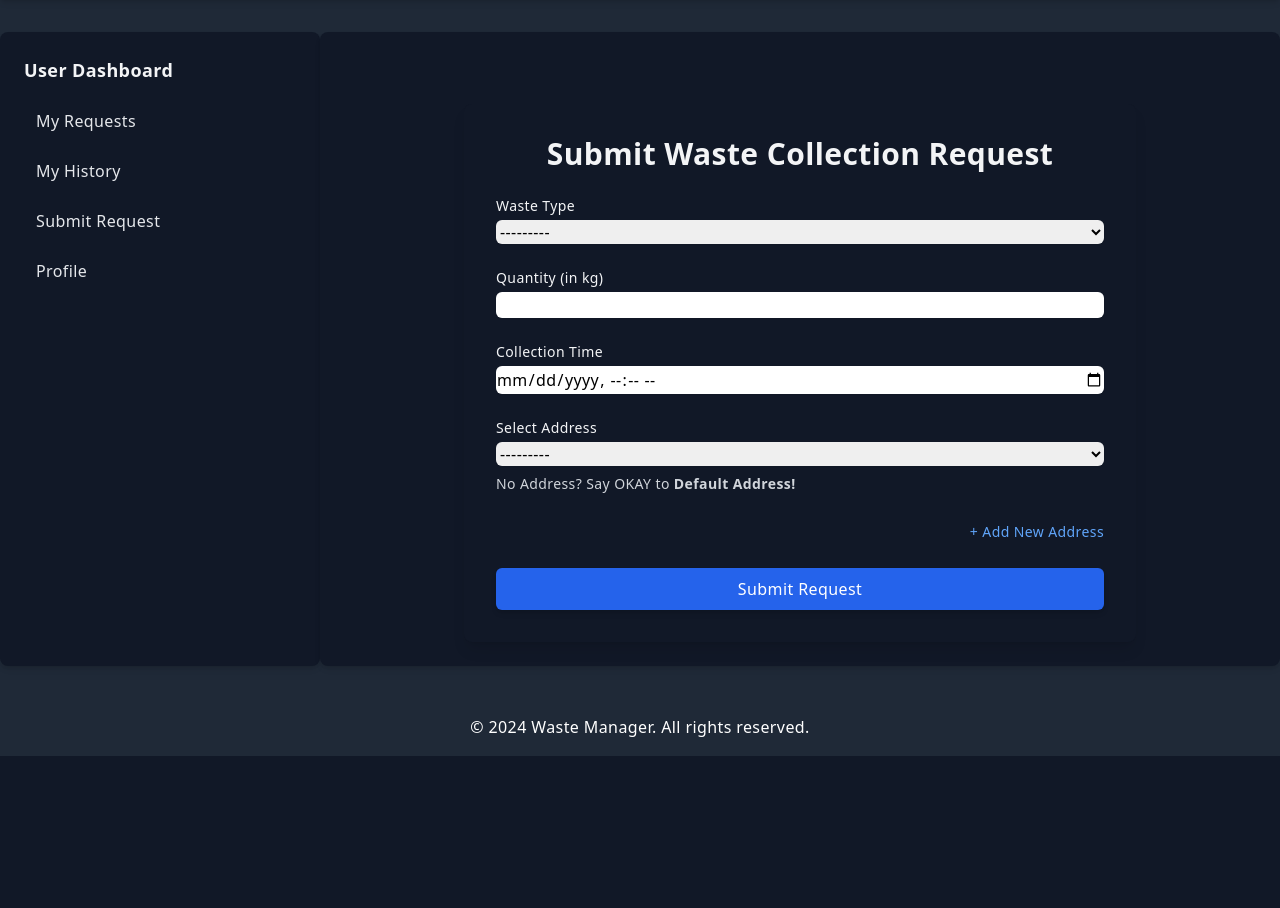
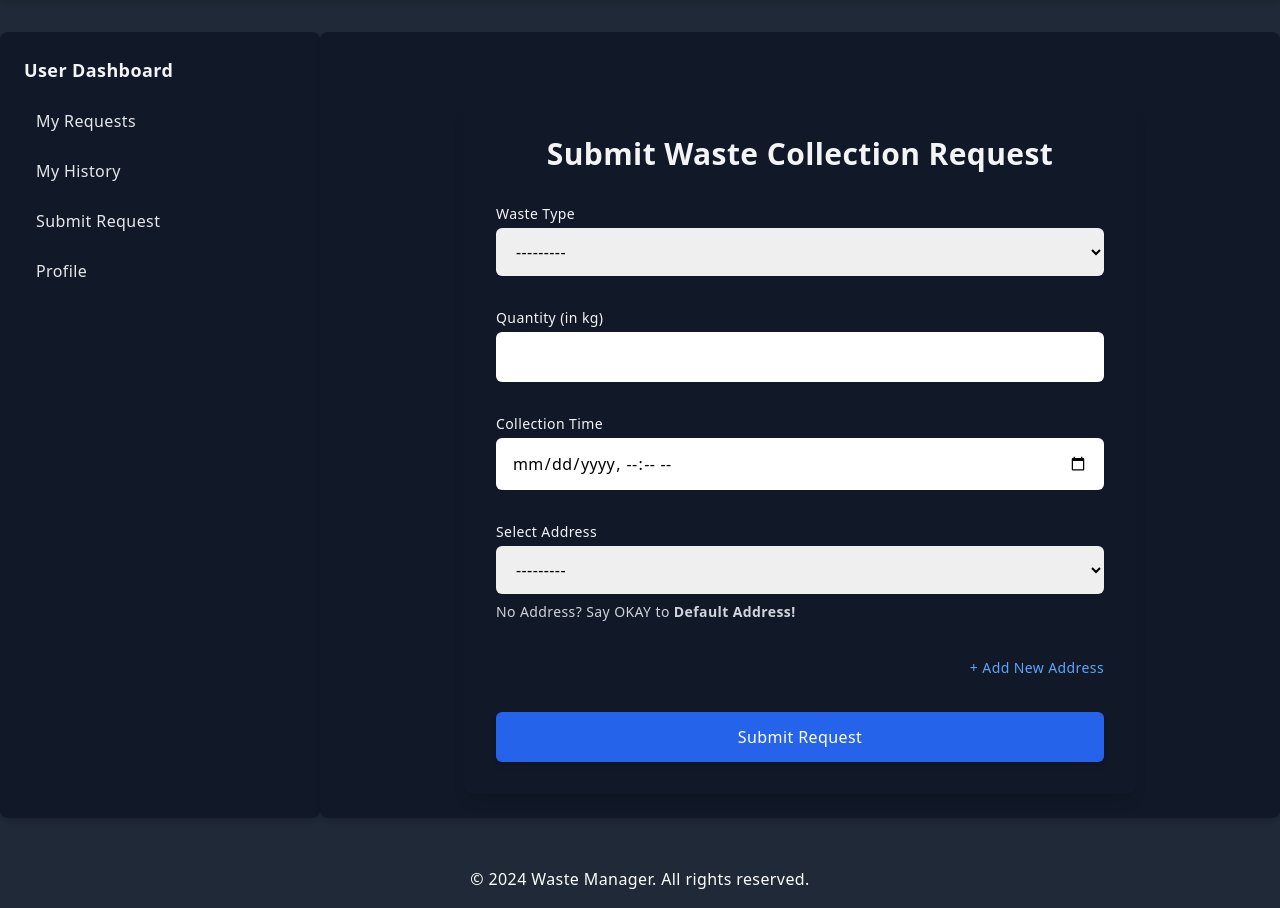
Before and after one commit to NarayananSreeraman/WasteManager, a Django app: template templates/wasteapp/submit_request.html in a window 1280 px wide. Shown: the part 60-968 px from the top of the page. Before the commit the page ends 816 px from the top, so only its background shows below. Run offline with Django 5.2, Linux system fonts and the light colour scheme; the template is opened without the code that fills it: values that come from a table or form of the project are taken from there, most other values are stand-ins (such as "Sample title", 1, 10 or a date in 2020); some libraries are stand-ins or nearby versions.

Commit message:
Update templates/wasteapp/submit_request.html

```diff
--- a/templates/wasteapp/submit_request.html
+++ b/templates/wasteapp/submit_request.html
@@ -1,10 +1,10 @@
 {% extends "profileapp/base.html" %}
 {% load widget_tweaks %}
 {% block content %}
-<div class="container mx-auto mt-12 max-w-lg sm:max-w-md md:max-w-lg lg:max-w-xl xl:max-w-2xl shadow-lg p-8 bg-gray-900 backdrop-blur-lg rounded-lg glass-card">
+<div class="container mx-auto mt-12 max-w-lg sm:max-w-md md:max-w-lg lg:max-w-xl xl:max-w-2xl shadow-lg p-8 bg-gray-900 backdrop-blur-lg rounded-lg glass-card font-poppins">
     <h2 class="text-3xl font-extrabold text-gray-100 mb-6 text-center">Submit Waste Collection Request</h2>
 
-    <form method="POST" class="space-y-6">
+    <form method="POST" class="space-y-8">
         {% csrf_token %}
 
         {% if form.errors %}
@@ -20,17 +20,15 @@
         {% endif %}
 
         <!-- Waste Type -->
-        {% load widget_tweaks %}
         <div>
             <label for="waste_type" class="block text-sm font-medium text-gray-100">Waste Type</label>
-            {{ form.waste_type|add_class:"mt-1 block w-full rounded-md border-orange-500 shadow-sm focus:border-orange-500 focus:ring-orange-500" }}
+            {{ form.waste_type|add_class:"mt-1 block w-full py-3 px-4 rounded-md border-orange-500 shadow-sm focus:border-orange-500 focus:ring-orange-500" }}
         </div>
 
         <!-- Quantity -->
-        {% load widget_tweaks %}
         <div>
             <label for="quantity" class="block text-sm font-medium text-gray-100">Quantity (in kg)</label>
-            {{ form.quantity|add_class:"mt-1 block w-full rounded-md border-orange-500 shadow-sm focus:border-orange-500 focus:ring-orange-500" }}
+            {{ form.quantity|add_class:"mt-1 block w-full py-3 px-4 rounded-md border-orange-500 shadow-sm focus:border-orange-500 focus:ring-orange-500" }}
         </div>
 
         <!-- Collection Time -->
@@ -39,17 +37,16 @@
             <input
                 type="datetime-local"
                 name="collection_time"
-                class="mt-1 block w-full rounded-md border-orange-500 shadow-sm focus:border-orange-500 focus:ring-orange-500"
+                class="mt-1 block w-full py-3 px-4 rounded-md border-orange-500 shadow-sm focus:border-orange-500 focus:ring-orange-500"
                 min="{{ today }}"
                 aria-label="Select Collection Time"
             />
         </div>
 
         <!-- Address Selection -->
-        {% load widget_tweaks %}
         <div>
             <label for="collection_location" class="block text-sm font-medium text-gray-100">Select Address</label>
-            {{ form.collection_location|add_class:"mt-1 block w-full rounded-md border-orange-500 shadow-sm focus:border-orange-500 focus:ring-orange-500" }}
+            {{ form.collection_location|add_class:"mt-1 block w-full py-3 px-4 rounded-md border-orange-500 shadow-sm focus:border-orange-500 focus:ring-orange-500" }}
             <p class="text-sm text-gray-300 mt-2">
                 No Address? Say OKAY to <b>Default Address!</b>
             </p>
@@ -64,7 +61,7 @@
 
         <!-- Submit Button -->
         <div>
-            <button type="submit" class="w-full bg-blue-600 hover:bg-blue-700 text-white py-2 px-4 rounded-md shadow-md focus:outline-none focus:ring-2 focus:ring-blue-500 focus:ring-offset-2 transition duration-300 ease-in-out">
+            <button type="submit" class="w-full bg-blue-600 hover:bg-blue-700 text-white py-3 px-4 rounded-md shadow-md focus:outline-none focus:ring-2 focus:ring-blue-500 focus:ring-offset-2 transition duration-300 ease-in-out">
                 Submit Request
             </button>
         </div>
```
